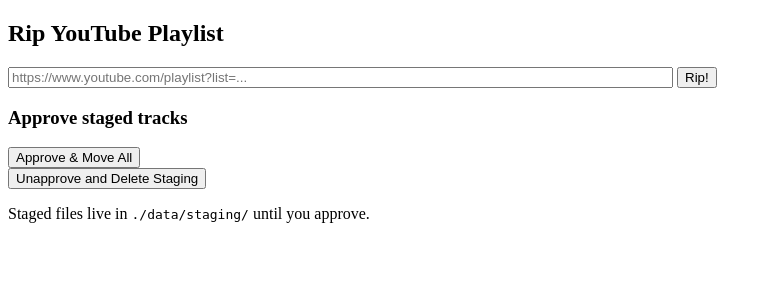
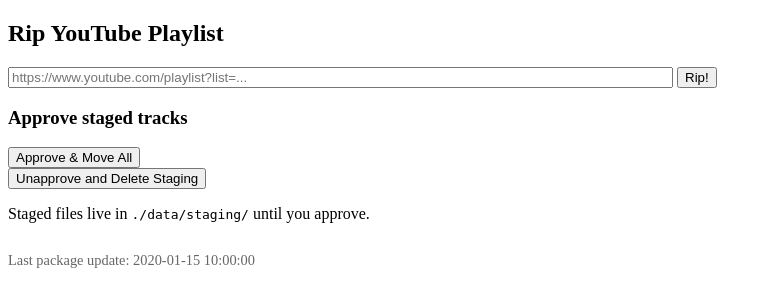
Before and after one commit to rudyscoggins/SongRipper, a FastAPI app: template src/songripper/templates/index.html in a window 1280 px wide. Shown: the top 307 px of the page, without its empty margins (0-772 px from the left). Run offline with FastAPI, Linux system fonts and the light colour scheme; the template is opened without the code that fills it: most values are stand-ins (such as "Sample title", 1, 10 or a date in 2020); some libraries are stand-ins or nearby versions.

Commit message:
Show package update timestamp in footer

```diff
--- a/src/songripper/api.py
+++ b/src/songripper/api.py
@@ -5,6 +5,7 @@ from fastapi.templating import Jinja2Templates
 from fastapi.staticfiles import StaticFiles
 from .worker import rip_playlist, approve_all, delete_staging
 from .settings import CACHE_BUSTER
+from . import PACKAGE_TIME
 app = FastAPI()
 app.mount("/static", StaticFiles(directory="src/songripper/static"), name="static")
 templates = Jinja2Templates(directory="src/songripper/templates")
@@ -15,6 +16,7 @@ def home(req: Request, msg: str | None = None):
         "request": req,
         "message": msg,
         "v": CACHE_BUSTER,
+        "updated": PACKAGE_TIME,
     }
     return templates.TemplateResponse("index.html", context)
 
--- a/src/songripper/static/styles.css
+++ b/src/songripper/static/styles.css
@@ -1 +1,7 @@
 body {}
+
+footer {
+  margin-top: 2em;
+  font-size: 0.9em;
+  color: #666;
+}
--- a/src/songripper/templates/index.html
+++ b/src/songripper/templates/index.html
@@ -25,5 +25,6 @@
   <button type="submit">Unapprove and Delete Staging</button>
 </form>
 <p>Staged files live in <code>./data/staging/</code> until you approve.</p>
+<footer>Last package update: {{ updated }}</footer>
 </body>
 </html>
```
Also changed, not shown: src/songripper/__init__.py (+11 -0 lines).
